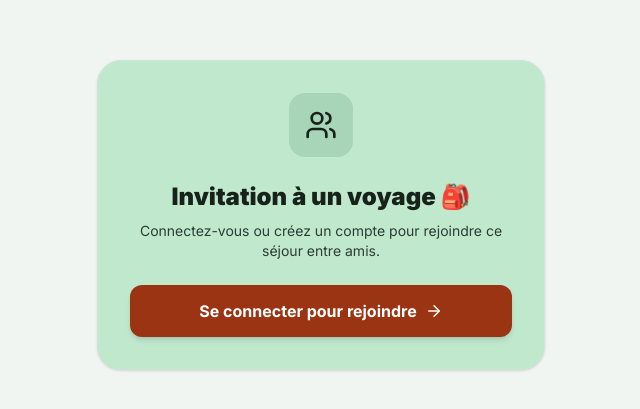
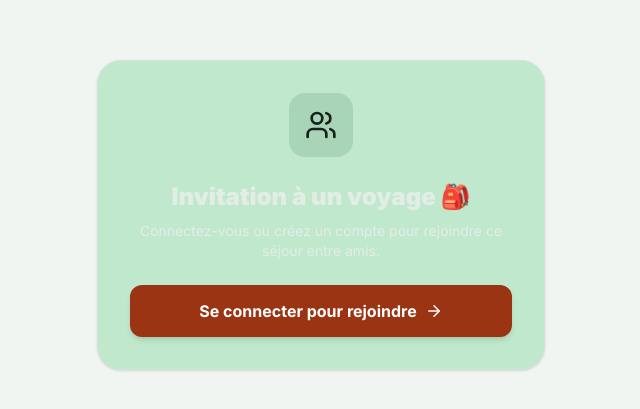
Before and after one commit to Melnar94400/Triplanner, a Next.js app: page /join/1 in a window 1280 px wide. Shown: the part 185-594 px from the top of the page, without its empty margins (319-959 px from the left). Built offline with nearby package versions, Linux system fonts and the light colour scheme; no server answers.

Commit message:
Changement de couleurs dans la page de join

```diff
--- a/src/app/join/[code]/page.tsx
+++ b/src/app/join/[code]/page.tsx
@@ -77,13 +77,13 @@ export default function JoinTripPage() {
   if (!session) {
     return (
       <div className="min-h-screen bg-[#f0f5f2] flex flex-col items-center justify-center p-4 font-sans">
-        <div className="bg-white border border-[#d2e4d8] w-full max-w-md p-8 rounded-3xl shadow-sm text-center space-y-6">
+        <div className="bg-white border border-[#1e2d24] w-full max-w-md p-8 rounded-3xl shadow-sm text-center space-y-6">
           <div className="w-16 h-16 bg-[#a8d4b7] rounded-2xl mx-auto flex items-center justify-center text-[#16221a]">
             <Users size={32} />
           </div>
           <div>
-            <h1 className="text-2xl font-black text-[#16221a] mb-2">Invitation à un voyage 🎒</h1>
-            <p className="text-sm text-[#2c3d31]">Connectez-vous ou créez un compte pour rejoindre ce séjour entre amis.</p>
+            <h1 className="text-2xl font-black text-[#e2ede6] mb-2">Invitation à un voyage 🎒</h1>
+            <p className="text-sm text-[#e2ede6]">Connectez-vous ou créez un compte pour rejoindre ce séjour entre amis.</p>
           </div>
           <button
             onClick={() => router.push('/login')}
@@ -101,7 +101,7 @@ export default function JoinTripPage() {
       <div className="min-h-screen bg-[#f0f5f2] flex flex-col items-center justify-center p-4 font-sans">
         <div className="bg-white border border-red-200 w-full max-w-md p-8 rounded-3xl shadow-sm text-center space-y-4">
           <h1 className="text-xl font-black text-red-600">Oups !</h1>
-          <p className="text-sm text-[#16221a]">{error}</p>
+          <p className="text-sm text-[#e2ede6]">{error}</p>
           <button
             onClick={() => router.push('/')}
             className="w-full bg-[#16221a] text-white py-3 rounded-xl font-bold shadow-md"
```
